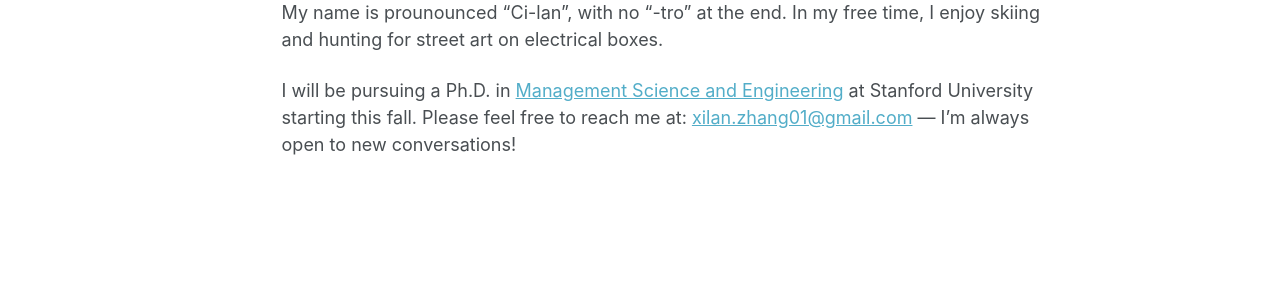
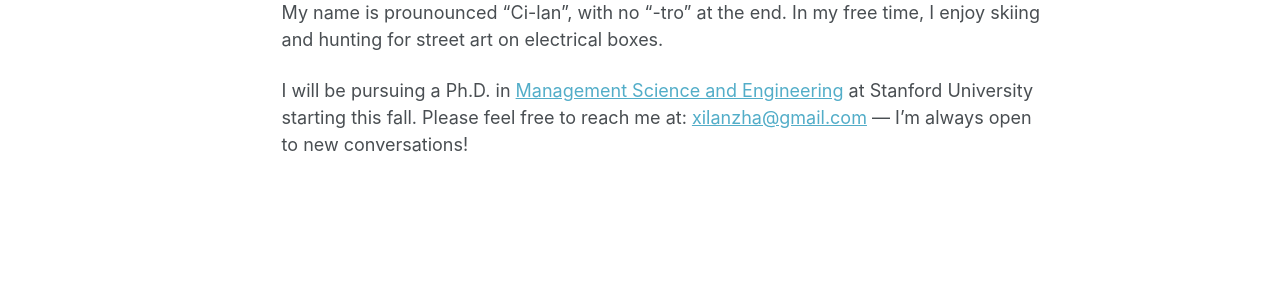
Before and after one commit to xilan-zhang/xilan-zhang.github.io, a Jekyll site: the page built from _pages/about.md, in a window 1280 px wide. Shown: the part 473-773 px from the top of the page. Built offline with Jekyll 4.4.1, drawn with Linux system fonts in a browser that asks for light colours.

Commit message:
Update about.md

```diff
--- a/_pages/about.md
+++ b/_pages/about.md
@@ -16,4 +16,4 @@
 
 My name is prounounced "Ci-lan", with no "-tro" at the end. In my free time, I enjoy skiing and hunting for street art on electrical boxes.
 
-I will be pursuing a Ph.D. in [Management Science and Engineering](https://msande.stanford.edu/research-impact/research-areas#ote) at Stanford University starting this fall. Please feel free to reach me at: [xilan.zhang01@gmail.com](mailto:xilan.zhang01@gmail.com) — I'm always open to new conversations!
+I will be pursuing a Ph.D. in [Management Science and Engineering](https://msande.stanford.edu/research-impact/research-areas#ote) at Stanford University starting this fall. Please feel free to reach me at: [xilanzha@gmail.com](mailto:xilanzha@gmail.com) — I'm always open to new conversations!
```
